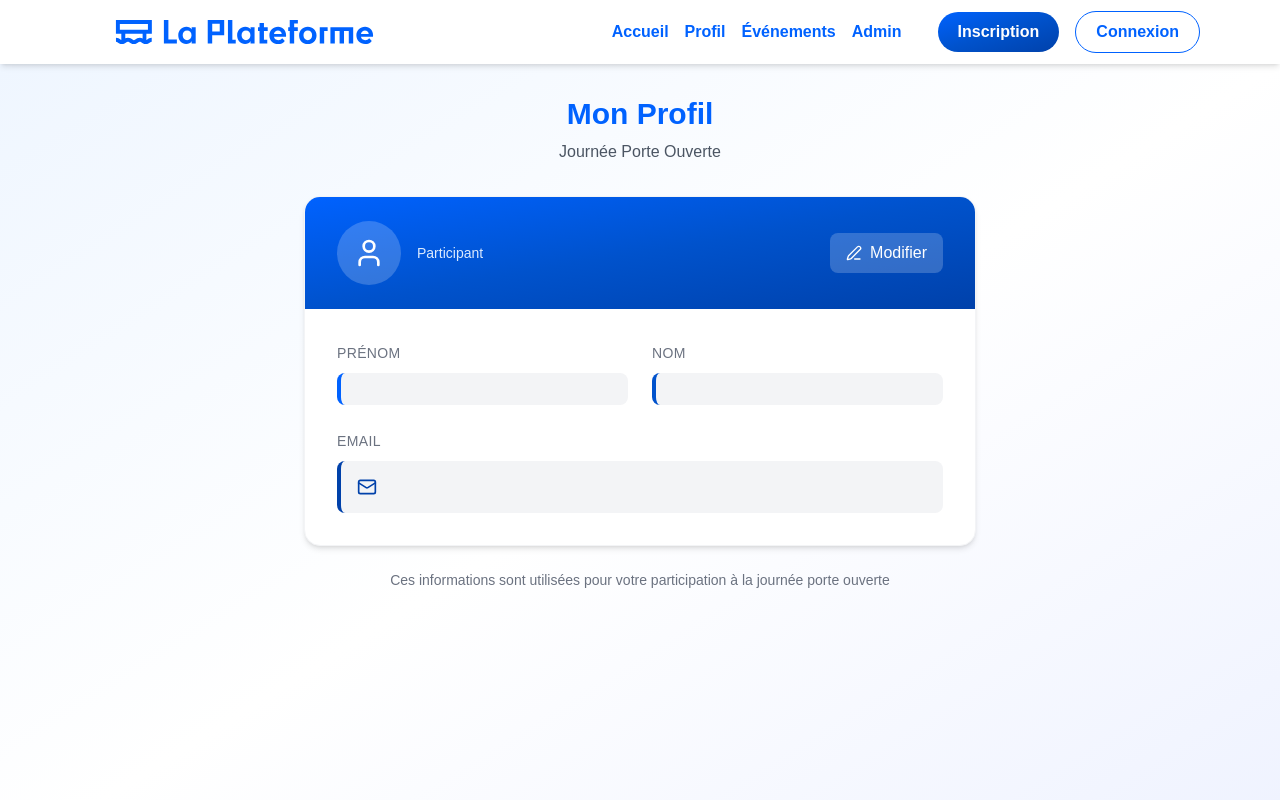
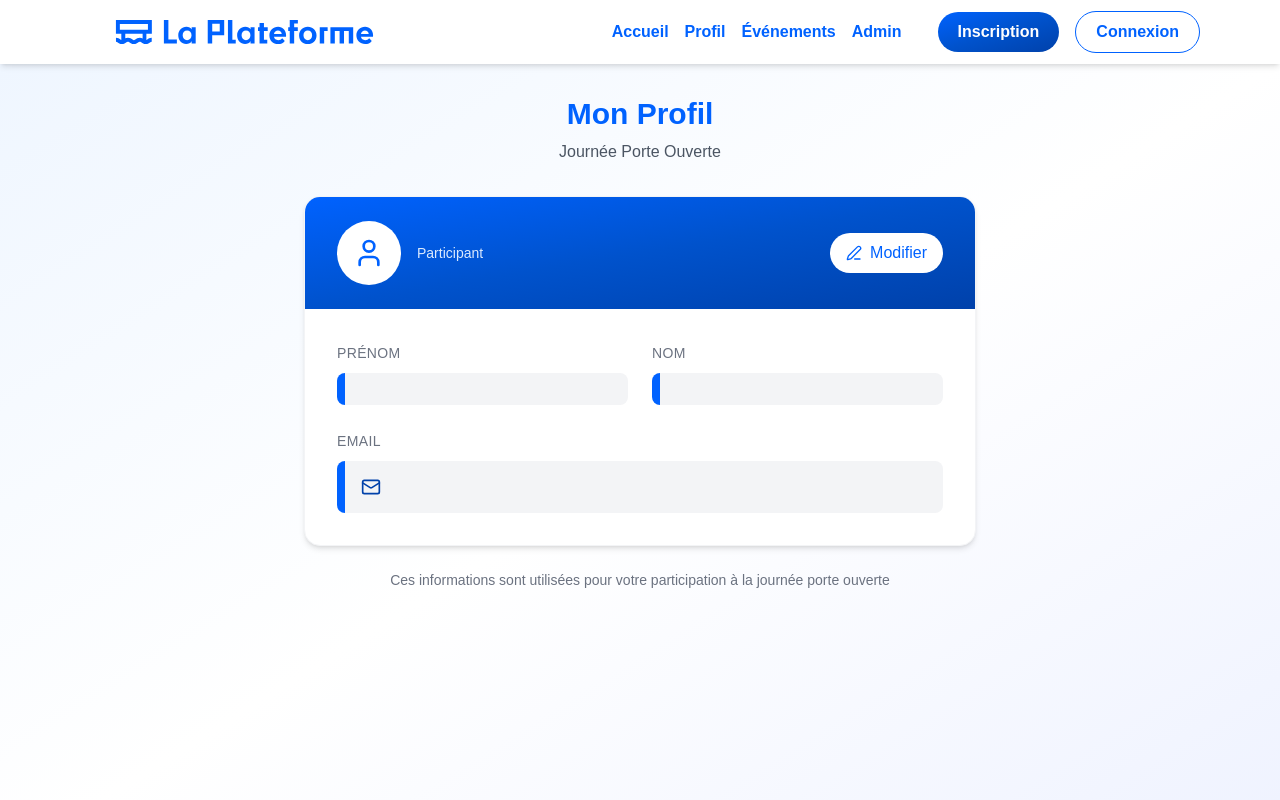
Before and after one commit to DorianABDS/JPO-Laplateforme_, a React (Vite) app in the folder frontend/: page /profil in a window 1280 px wide. Built offline with nearby package versions, Linux system fonts and the light colour scheme; a web font is replaced by a local one.

Commit message:
fix(Profile): enhance UI layout and styling for improved user experience

```diff
--- a/frontend/src/pages/Profile.jsx
+++ b/frontend/src/pages/Profile.jsx
@@ -51,10 +51,10 @@ export function Profile() {
 
           {/* En-tête de la carte */}
           <div className="bg-gradient-to-br from-[#0062FF] via-[#0052CC] to-[#0041AA] px-8 py-6">
-            <div className="flex items-center justify-between">
+            <div className="flex flex-col items-center justify-center md:flex-row md:justify-between gap-5">
               <div className="flex items-center space-x-4">
-                <div className="w-16 h-16 bg-white bg-opacity-20 rounded-full flex items-center justify-center">
-                  <User className="w-8 h-8 text-white" />
+                <div className="w-16 h-16 bg-white rounded-full flex items-center justify-center">
+                  <User className="w-8 h-8 text-[#0062FF]" />
                 </div>
                 <div className="text-white">
                   <h2 className="text-xl font-bold">
@@ -68,7 +68,7 @@ export function Profile() {
               {!isEditing && (
                 <button
                   onClick={handleEdit}
-                  className="bg-white bg-opacity-20 hover:bg-opacity-30 text-white px-4 py-2 rounded-lg transition-all duration-200 flex items-center space-x-2"
+                  className="bg-white text-[#0062FF] px-4 py-2 rounded-full transition-all duration-200 flex items-center space-x-2 hover:-translate-y-1"
                 >
                   <Edit3 className="w-4 h-4" />
                   <span>Modifier</span>
@@ -86,7 +86,7 @@ export function Profile() {
                   {/* Prénom */}
                   <div className="space-y-2">
                     <label className="text-sm font-medium text-gray-500 uppercase tracking-wide">Prénom</label>
-                    <div className="bg-gray-100 rounded-lg p-4 border-l-4 border-[#0062FF]">
+                    <div className="bg-gray-100 rounded-lg p-4 border-l-8 border-[#0062FF]">
                       <p className="text-gray-800 font-medium text-lg">{userInfo.prenom}</p>
                     </div>
                   </div>
@@ -94,7 +94,7 @@ export function Profile() {
                   {/* Nom */}
                   <div className="space-y-2">
                     <label className="text-sm font-medium text-gray-500 uppercase tracking-wide">Nom</label>
-                    <div className="bg-gray-100 rounded-lg p-4 border-l-4 border-[#0052CC]">
+                    <div className="bg-gray-100 rounded-lg p-4 border-l-8 border-[#0062FF]">
                       <p className="text-gray-800 font-medium text-lg">{userInfo.nom}</p>
                     </div>
                   </div>
@@ -103,7 +103,7 @@ export function Profile() {
                 {/* Email */}
                 <div className="space-y-2">
                   <label className="text-sm font-medium text-gray-500 uppercase tracking-wide">Email</label>
-                  <div className="bg-gray-100 rounded-lg p-4 border-l-4 border-[#0041AA] flex items-center space-x-3">
+                  <div className="bg-gray-100 rounded-lg p-4 border-l-8 border-[#0062FF] flex items-center space-x-3">
                     <Mail className="w-5 h-5 text-[#0041AA]" />
                     <p className="text-gray-800 font-medium text-lg">{userInfo.email}</p>
                   </div>
@@ -120,7 +120,7 @@ export function Profile() {
                       type="text"
                       value={editForm.prenom}
                       onChange={(e) => handleInputChange('prenom', e.target.value)}
-                      className="w-full px-4 py-3 border border-gray-300 rounded-lg focus:ring-2 focus:ring-blue-500 focus:border-transparent transition-all duration-200"
+                      className="w-full px-4 py-3 outline-none border border-gray-300 rounded-lg focus:ring-2 focus:ring-[#0062FF] focus:border-transparent transition-all duration-200"
                       placeholder="Votre prénom"
                     />
                   </div>
@@ -132,7 +132,7 @@ export function Profile() {
                       type="text"
                       value={editForm.nom}
                       onChange={(e) => handleInputChange('nom', e.target.value)}
-                      className="w-full px-4 py-3 border border-gray-300 rounded-lg focus:ring-2 focus:ring-blue-500 focus:border-transparent transition-all duration-200"
+                      className="w-full px-4 py-3 outline-none border border-gray-300 rounded-lg focus:ring-2 focus:ring-[#0062FF] focus:border-transparent transition-all duration-200"
                       placeholder="Votre nom"
                     />
                   </div>
@@ -145,16 +145,16 @@ export function Profile() {
                     type="email"
                     value={editForm.email}
                     onChange={(e) => handleInputChange('email', e.target.value)}
-                    className="w-full px-4 py-3 border border-gray-300 rounded-lg focus:ring-2 focus:ring-blue-500 focus:border-transparent transition-all duration-200"
+                    className="w-full px-4 py-3 outline-none border border-gray-300 rounded-lg focus:ring-2 focus:ring-[#0062FF] focus:border-transparent transition-all duration-200"
                     placeholder="votre.email@example.com"
                   />
                 </div>
 
                 {/* Boutons sauvegarder / annuler */}
-                <div className="flex space-x-3 pt-4">
+                <div className="flex flex-col items-center justify-center w-full pt-4 space-y-3 md:flex-row md:space-x-3 md:space-y-0">
                   <button
                     onClick={handleSave}
-                    className="flex-1 bg-gradient-to-r from-green-500 to-green-600 text-white px-6 py-3 rounded-lg hover:from-green-600 hover:to-green-700 transition-all duration-200 flex items-center justify-center space-x-2 font-medium"
+                    className="w-full md:flex-1 bg-gradient-to-br from-[#0062FF] via-[#0052CC] to-[#0041AA] text-white px-6 py-3 shadow rounded-full transition-all duration-200 flex items-center justify-center space-x-2 font-medium hover:-translate-y-1"
                   >
                     <Save className="w-4 h-4" />
                     <span>Sauvegarder</span>
@@ -162,7 +162,9 @@ export function Profile() {
 
                   <button
                     onClick={handleCancel}
-                    className="flex-1 bg-gray-100 text-gray-700 px-6 py-3 rounded-lg hover:bg-gray-200 transition-all duration-200 flex items-center justify-center space-x-2 font-medium"
+                    className="w-full md:flex-1 bg-white text-[#0062FF] px-6 py-3 shadow rounded-full border border-[#0062FF] hover:bg-gray-200 duration-200 flex items-center justify-center space-x-2 font-medium hover:text-white hover:bg-gradient-to-br
+                      hover:from-[#0062FF] hover:via-[#0052CC] hover:to-[#0041AA]
+                      hover:shadow-lg hover:-translate-y-1"
                   >
                     <X className="w-4 h-4" />
                     <span>Annuler</span>
```
